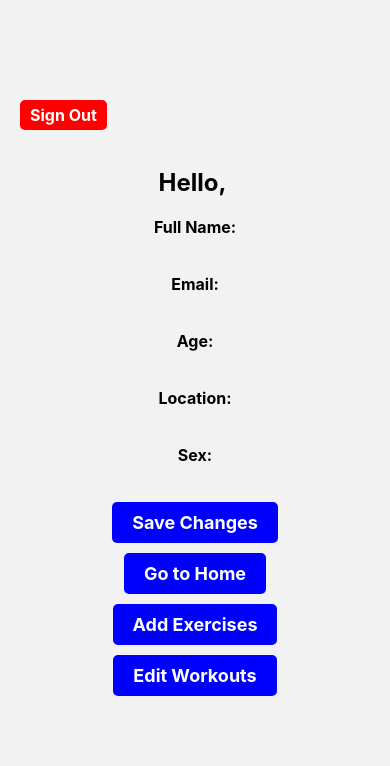
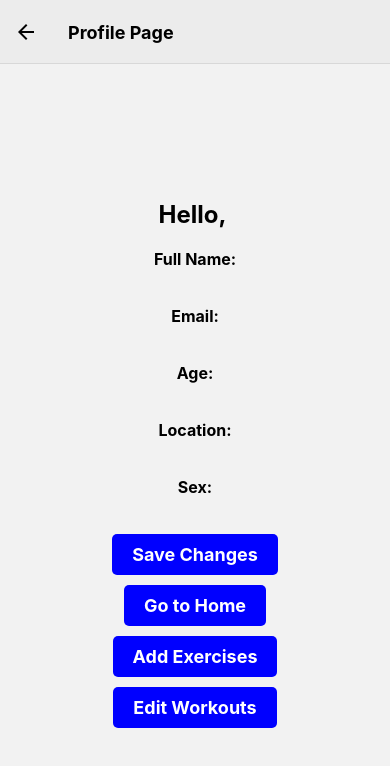
Before and after one commit to TUDublin/code-and-docs-X00164441, a React Native app in the folder fitness-project/: screen /Profile in a window 390 px wide. Shown: the top 766 px of the page. Built offline with nearby package versions, Linux system fonts and the light colour scheme; no server answers.

Commit message:
Styling updates

```diff
--- a/fitness-project/StackNavigator.js
+++ b/fitness-project/StackNavigator.js
@@ -19,19 +19,29 @@ const StackNavigator = () => {
 
   return (
     <NavigationContainer>
-      <Stack.Navigator>
+      <Stack.Navigator
+      screenOptions={{
+        headerStyle: {
+          backgroundColor: '#ececec',
+        },
+        headerTintColor: 'black',
+        headerTitleStyle: {
+          fontWeight: 'bold',
+        },
+      }}>
       { user ? (
           <Stack.Screen name="Home">
             {props => <HomeScreen {...props} extraData={user} />}
           </Stack.Screen>
         ) : (
           <>
-            <Stack.Screen name="Login" component={LoginScreen} />
-            <Stack.Screen name="Profile" component={UserScreen} options={{headerShown:false}} />
-            <Stack.Screen name="Exercises" component={UserExercises} />
-            <Stack.Screen name="CreateWorkout" component={CreateWorkout} />
-            <Stack.Screen name="EditWorkout" component={EditWorkout} />
-            <Stack.Screen name="WorkoutList" component={WorkoutList} />
+
+            <Stack.Screen name="Login" component={LoginScreen} options={{ title: "Sign-In"}}/>
+            <Stack.Screen name="Profile" component={UserScreen} options={{ title: "Profile Page"}} />
+            <Stack.Screen name="Exercises" component={UserExercises} options={{ title: "Exercises"}} />
+            <Stack.Screen name="CreateWorkout" component={CreateWorkout} options={{ title: "Create Workout" }} />
+            <Stack.Screen name="EditWorkout" component={EditWorkout} options={{ title: "Edit Workout" }} />
+            <Stack.Screen name="WorkoutList" component={WorkoutList} options={{ title: "Workout List" }} />
             <Stack.Screen name="Home" component={HomeScreen} options={{headerShown:false}} />
             <Stack.Screen name="Workout" component={WorkoutScreen} options={{headerShown:false}} />
             <Stack.Screen name="Fit" component={FitScreen} options={{headerShown:false}} />
--- a/fitness-project/screens/UserProfile/UserScreen.js
+++ b/fitness-project/screens/UserProfile/UserScreen.js
@@ -50,20 +50,6 @@ const styles = StyleSheet.create({
   buttonText: {
     color: "white",
     fontSize: 18,
-    fontWeight: "bold",
-  },
-  signOutButton: {
-    position: "absolute",
-    top: 100,
-    left: 20,
-    backgroundColor: "red",
-    paddingHorizontal: 10,
-    paddingVertical: 5,
-    borderRadius: 5,
-  },
-  signOutText: {
-    color: "white",
-    fontSize: 16,
     fontWeight: "bold",
   },
   editContainer: {
@@ -206,12 +192,6 @@ export default function UserScreen() {
   return (
     <SafeAreaView style={styles.container}>
       <Text style={styles.title}>Hello, {fullName}</Text>
-      <TouchableOpacity
-        onPress={() => navigation.goBack()}
-        style={styles.signOutButton}
-      >
-        <Text style={styles.signOutText}>Sign Out</Text>
-      </TouchableOpacity>
       <Text style={styles.field}>Full Name:</Text>
       <TextInput
         style={styles.input}
```
